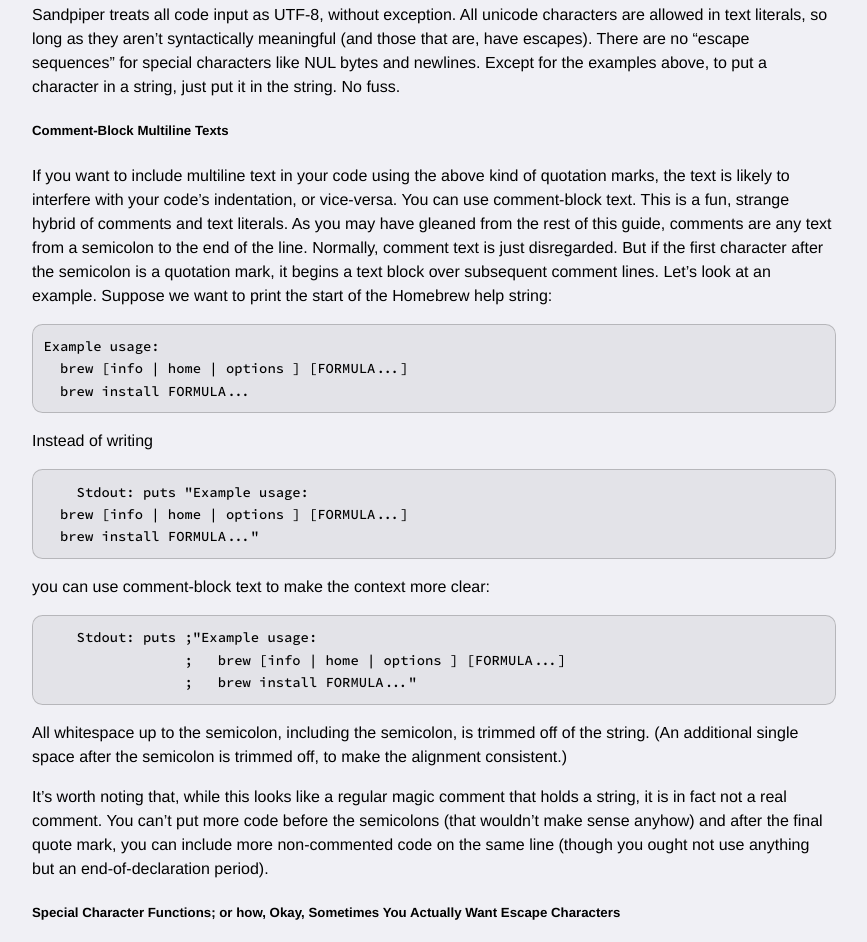
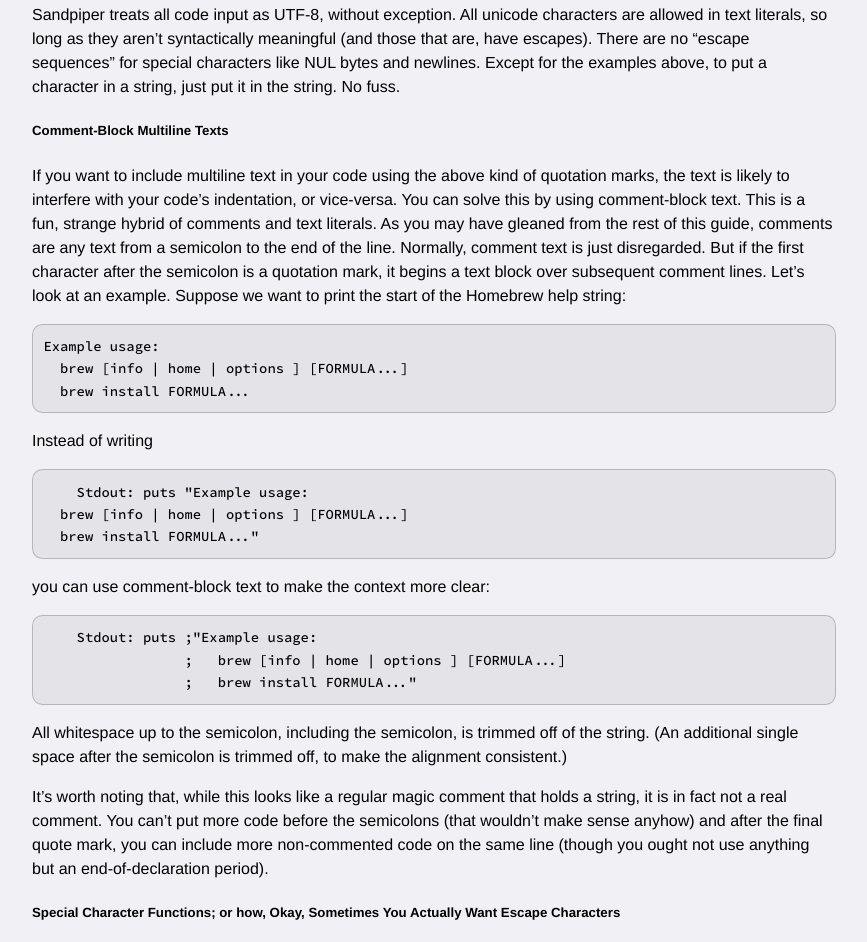
Before and after one commit to sandpiper-lang/sandpiper-lang.github.io, a plain HTML site: page documentation/description/literals.html in a window 1280 px wide. Shown: the part 1485-2427 px from the top of the page, without its empty margins (206-1073 px from the left). Drawn offline with Linux system fonts and the light colour scheme.

Commit message:
It becomes immediately obvious that that is not going to work.

```diff
--- a/documentation/description/literals.html
+++ b/documentation/description/literals.html
@@ -72,7 +72,7 @@
 <h5>Formats and Special Characters</h5>
 <p>Sandpiper treats all code input as UTF-8, without exception. All unicode characters are allowed in text literals, so long as they aren’t syntactically meaningful (and those that are, have escapes). There are no “escape sequences” for special characters like NUL bytes and newlines. Except for the examples above, to put a character in a string, just put it in the string. No fuss.</p>
 <h5>Comment-Block Multiline Texts</h5>
-<p>If you want to include multiline text in your code using the above kind of quotation marks, the text is likely to interfere with your code’s indentation, or vice-versa. You can use comment-block text. This is a fun, strange hybrid of comments and text literals. As you may have gleaned from the rest of this guide, comments are any text from a semicolon to the end of the line. Normally, comment text is just disregarded. But if the first character after the semicolon is a quotation mark, it begins a text block over subsequent comment lines. Let’s look at an example. Suppose we want to print the start of the Homebrew help string:</p>
+<p>If you want to include multiline text in your code using the above kind of quotation marks, the text is likely to interfere with your code’s indentation, or vice-versa. You can solve this by using comment-block text. This is a fun, strange hybrid of comments and text literals. As you may have gleaned from the rest of this guide, comments are any text from a semicolon to the end of the line. Normally, comment text is just disregarded. But if the first character after the semicolon is a quotation mark, it begins a text block over subsequent comment lines. Let’s look at an example. Suppose we want to print the start of the Homebrew help string:</p>
 <pre><code>Example usage:
   brew [info | home | options ] [FORMULA...]
   brew install FORMULA...
```
Also changed, not shown: 1 other file.
